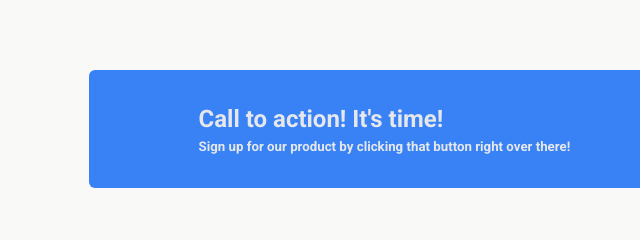
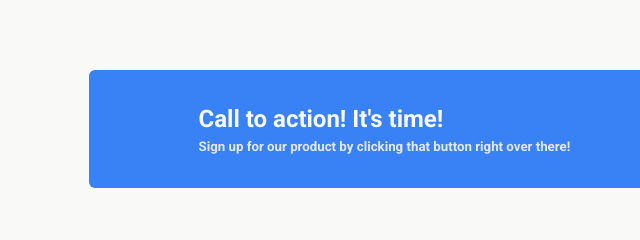
Before and after one commit to sameem420/Learning-TheOdinProject, a plain HTML site: page CSS/landing-page/index.html in a window 1280 px wide. Shown: the part 1395-1635 px from the top of the page, 103-743 px from the left. Drawn offline with Linux system fonts and the light colour scheme.

Commit message:
Update styles.css

```diff
--- a/CSS/landing-page/styles.css
+++ b/CSS/landing-page/styles.css
@@ -140,13 +140,12 @@ blockquote h5 {
   justify-content: space-around;
   align-items: center;
   background-color: #3882f6;
-  color: #e5e7eb;
+  color: #f9faf8;
 }
 .action-content {
   display: flex;
   flex-direction: column;
   justify-content: center;
-
 }
 .action-title {
   margin-top: 2em;
```
